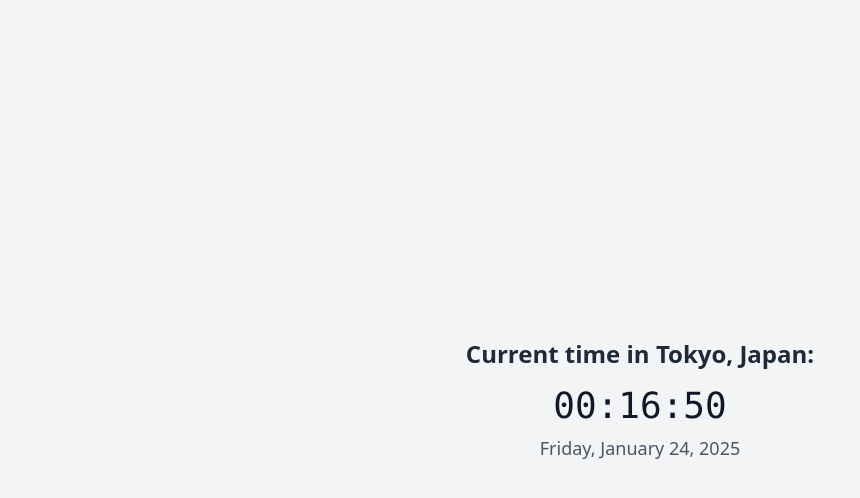
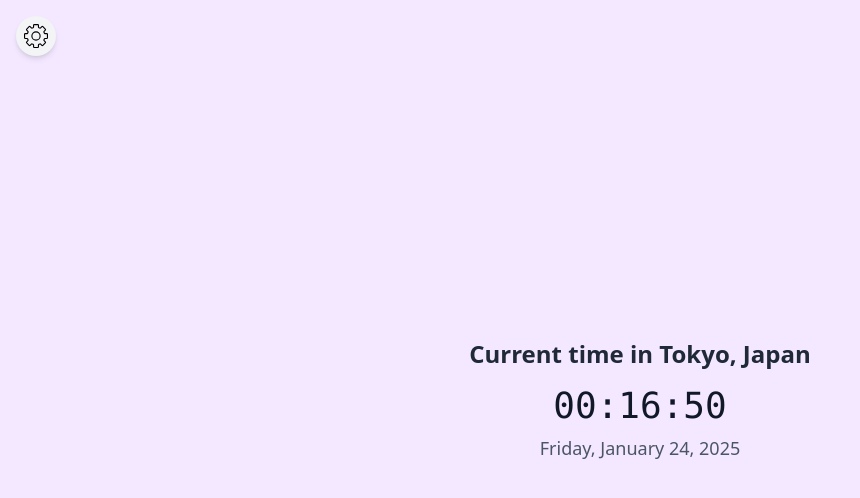
Before and after one commit to hansa241/interactive-website, a Next.js app: page / in a window 1280 px wide. Shown: the top 498 px of the page, without its empty margins (0-860 px from the left). Built offline with nearby package versions, Linux system fonts and the light colour scheme.

Commit message:
Added blank settings tab

```diff
--- a/app/page.tsx
+++ b/app/page.tsx
@@ -1,5 +1,6 @@
 'use client';
-import React, { useEffect, useState } from "react";
+import React, {useEffect, useState} from "react";
+import TimeSettings from '../components/TimeSettings';
 
 export default function Page() {
     const [time, setTime] = useState('');
@@ -33,10 +34,12 @@ export default function Page() {
     }, []);
 
     return (
-        <div className="flex flex-col items-center justify-center min-h-screen bg-gray-100">
-            <h1 className="text-2xl font-bold text-gray-800">Current time in Tokyo, Japan:</h1>
+        <div className="relative"><TimeSettings />
+        <div className="flex flex-col items-center justify-center min-h-screen bg-purple-100">
+            <h1 className="text-2xl font-bold text-gray-800">Current time in Tokyo, Japan</h1>
             <p className="text-4xl font-mono text-gray-900 mt-4">{time}</p>
             <p className="text-lg text-gray-600 mt-2">{date}</p>
         </div>
+        </div>
     );
 }
--- /dev/null
+++ b/components/TimeSettings.tsx
@@ -0,0 +1,42 @@
+import React, {useEffect, useRef, useState} from 'react';
+
+export default function SettingsMenu() {
+    const [isOpen, setIsOpen] = useState(false);
+    const menuRef = useRef<HTMLDivElement | null>(null);
+
+    const toggleMenu = () => {
+        setIsOpen(!isOpen);
+    };
+
+    useEffect(() => {
+        const handleClickOutside = (event: MouseEvent) => {
+            if (menuRef.current && !menuRef.current.contains(event.target as Node)) {
+                setIsOpen(false);
+            }
+        };
+
+        document.addEventListener('mousedown', handleClickOutside);
+        return () => {
+            document.removeEventListener('mousedown', handleClickOutside);
+        };
+    }, []);
+
+    return (
+        <div className="relative">
+            <button
+                onClick={toggleMenu}
+                className="absolute top-4 left-4 p-2 bg-gray-100 hover:bg-gray-200 rounded-full shadow-md
+                focus:outline-none focus:ring-2 focus:ring-blue-400">
+                <img src="/settings.svg" alt="Settings" className="w-6 h-6" />
+            </button>
+
+            {isOpen && (
+                <div
+                    ref={menuRef}
+                    className="absolute top-16 left-4 bg-white shadow-lg rounded-lg p-4 w-64 border border-gray-200">
+                    <h3 className="text-lg font-bold text-gray-800">Settings</h3>
+                </div>
+            )}
+        </div>
+    );
+}
```
Also changed, not shown: public/settings.svg (added).
